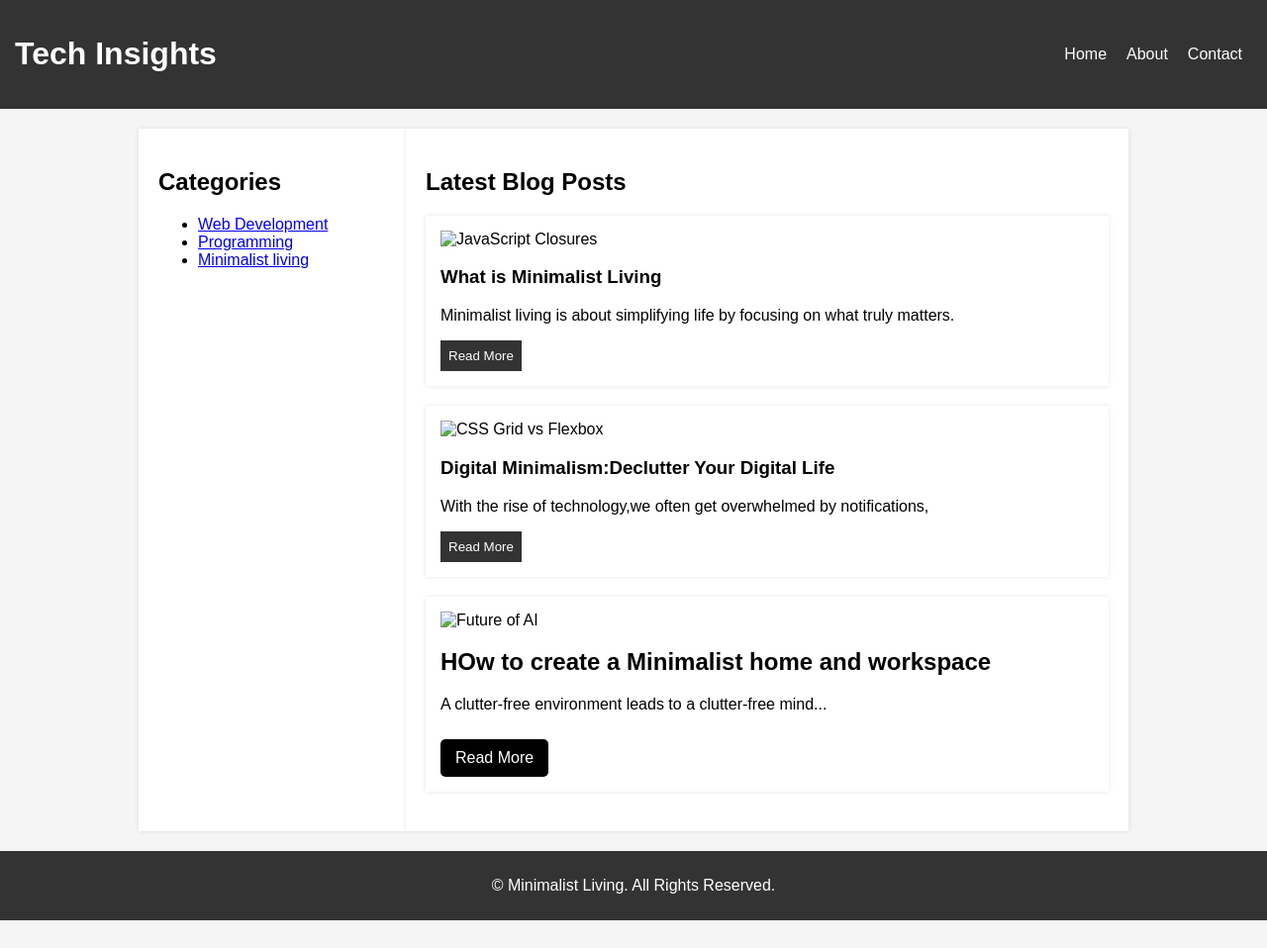
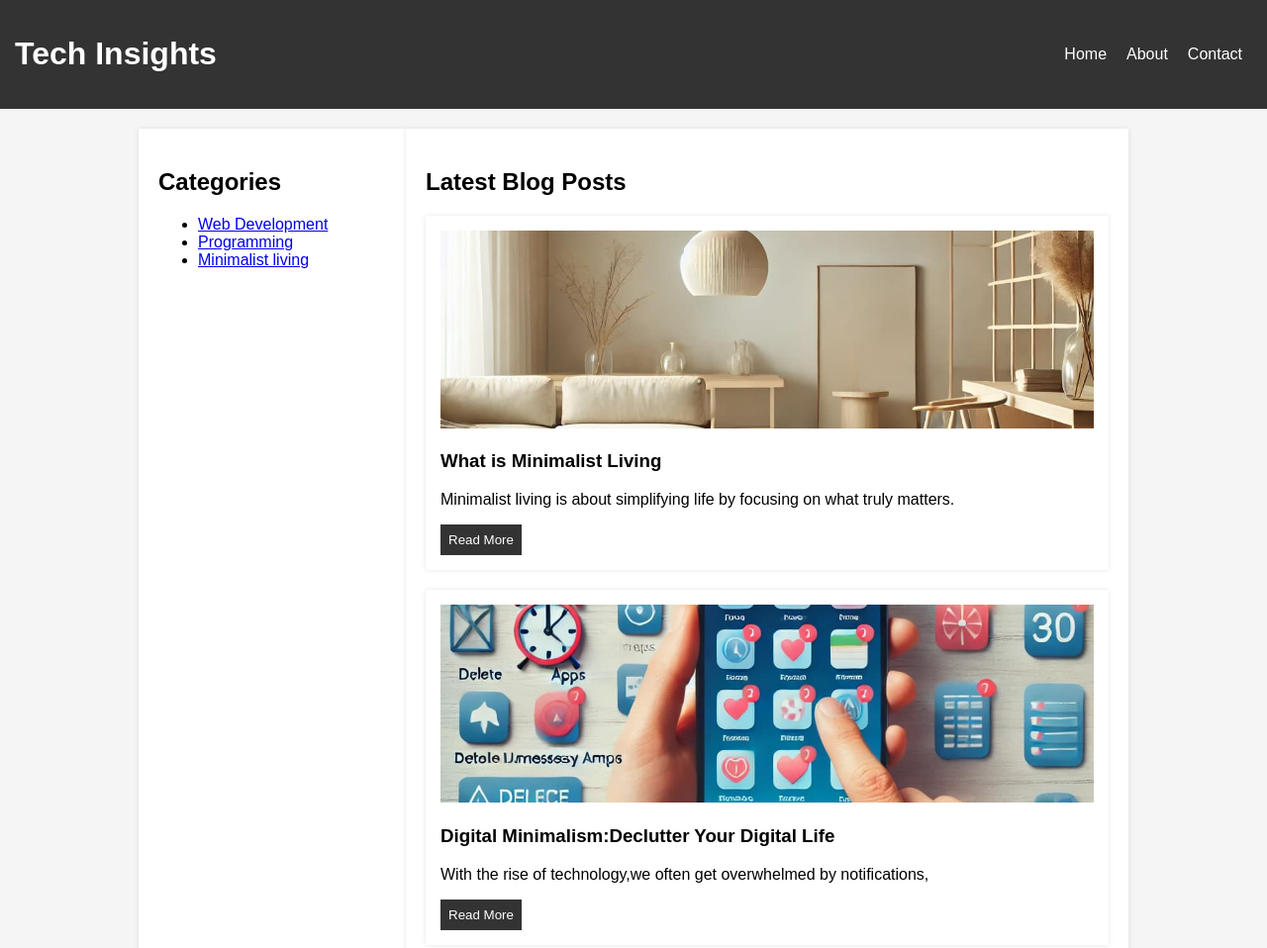
Before and after one commit to Vinay223j1a0564/project-2, a plain HTML site: page index.html in a window 1280 px wide. Shown: the top 958 px of the page at 99% size. Before the commit the page ends 930 px from the top, so only its background shows below. Drawn offline with Linux system fonts and the light colour scheme.

Commit message:
Update index.html

```diff
--- a/index.html
+++ b/index.html
@@ -37,7 +37,7 @@
 
             <!-- Blog Post 1 -->
             <div class="blog-post">
-                <img src="dilli_pic1.jpg" alt="JavaScript Closures">
+                <img src="vinay_pic1.jpg" alt="JavaScript Closures">
                 <h3>What is Minimalist Living</h3>
                 <p>Minimalist living is about simplifying life by focusing on what truly matters.</p>
                 <button class="read-more" onclick="toggleContent(this)">Read More</button>
@@ -50,7 +50,7 @@ Minimalist living is about simplifying life by focusing on what truly matters. I
 
             <!-- Blog Post 2 -->
             <div class="blog-post">
-                <img src="dilli_pic2.jpg" alt="CSS Grid vs Flexbox">
+                <img src="vinay_pic2.jpg" alt="CSS Grid vs Flexbox">
                 <h3>Digital Minimalism:Declutter Your Digital Life</h3>
                 <p>With the rise of technology,we often get overwhelmed by notifications,</p>
                 <button class="read-more" onclick="toggleContent(this)">Read More</button>
@@ -59,7 +59,7 @@ Minimalist living is about simplifying life by focusing on what truly matters. I
                 </p>
             </div>
             <div class="blog-post">
-                <img src="dilli_pic3.jpg" alt="Future of AI">
+                <img src="vinay_pic3.jpg" alt="Future of AI">
                 <h2>HOw to create a Minimalist home and workspace</h2>
                 <p class="short-text">
                     A clutter-free environment leads to a clutter-free mind...
```
